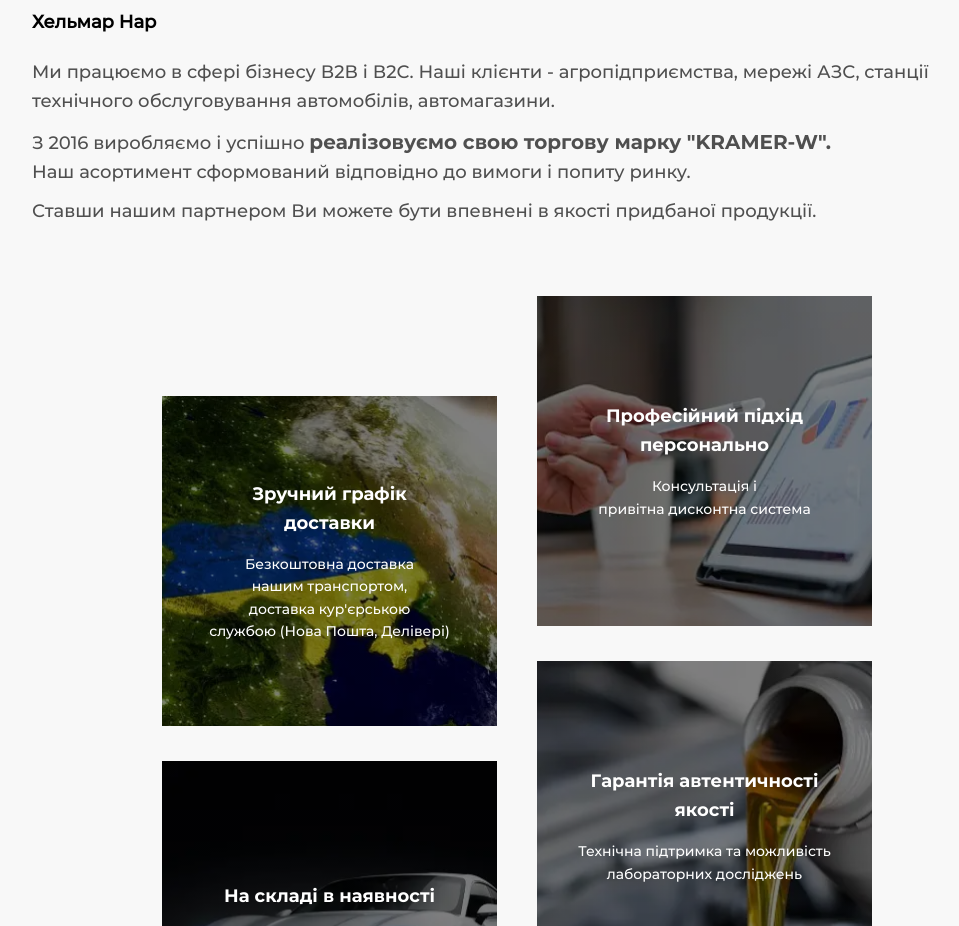
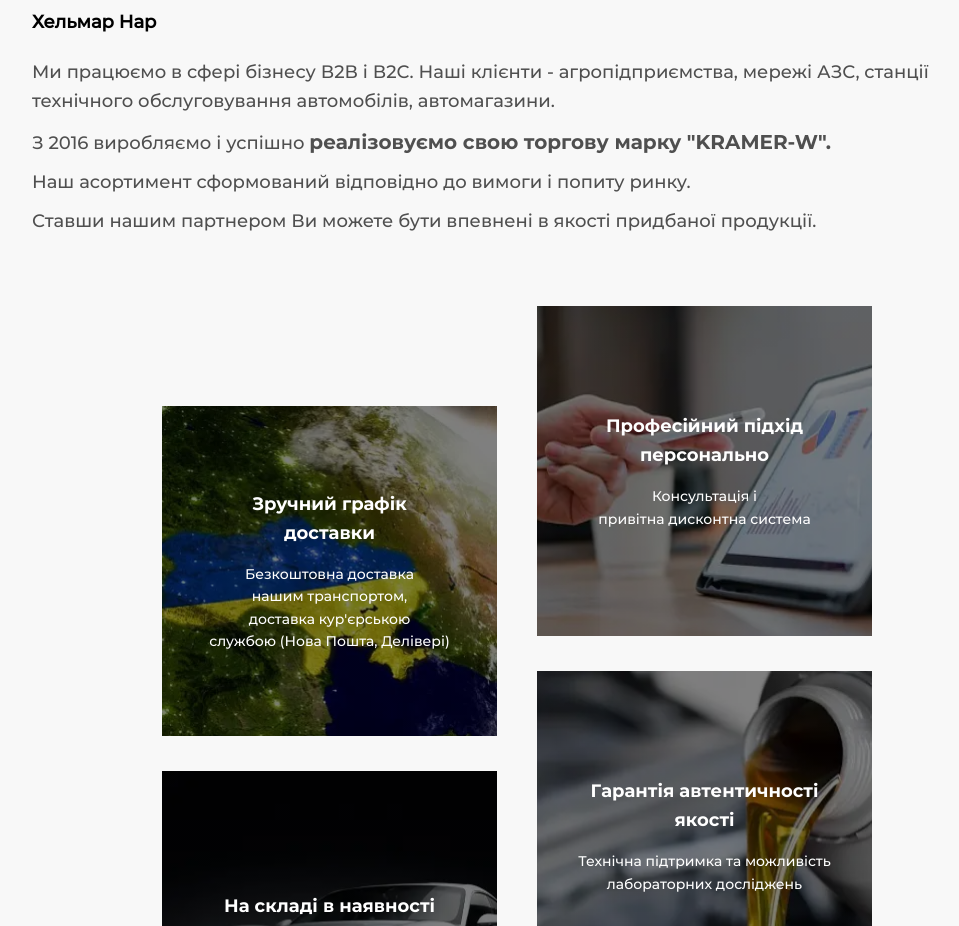
Before and after one commit to Nikon4ik/UG-SM, a plain HTML site: page ua/index.html in a window 1280 px wide. Shown: the part 1452-2378 px from the top of the page, without its empty margins (128-1087 px from the left). Drawn offline with nearby package versions, Linux system fonts and the light colour scheme; files whose address does not match are found by name.

Commit message:
Add files via upload

```diff
--- a/ua/index.html
+++ b/ua/index.html
@@ -122,7 +122,8 @@
             <span class="_anim-items _anim-no-hide">Хельмар Нар</span>
             <div class="_anim-items _anim-no-hide">
                 Ми працюємо в сфері бізнесу В2В і В2С. Наші клієнти - агропідприємства, мережі АЗС, станції технічного обслуговування автомобілів, автомагазини.
-                <p>З 2016 виробляємо і успішно <span>реалізовуємо свою торгову марку "KRAMER-W".</span> <br>Наш асортимент сформований відповідно до вимоги і попиту ринку.</p>
+                <p>З 2016 виробляємо і успішно <span>реалізовуємо свою торгову марку "KRAMER-W".</span></p>
+                <p>Наш асортимент сформований відповідно до вимоги і попиту ринку.</p>
                 Ставши нашим партнером Ви можете бути впевнені в якості придбаної продукції.
             </div>
         </div>
```
